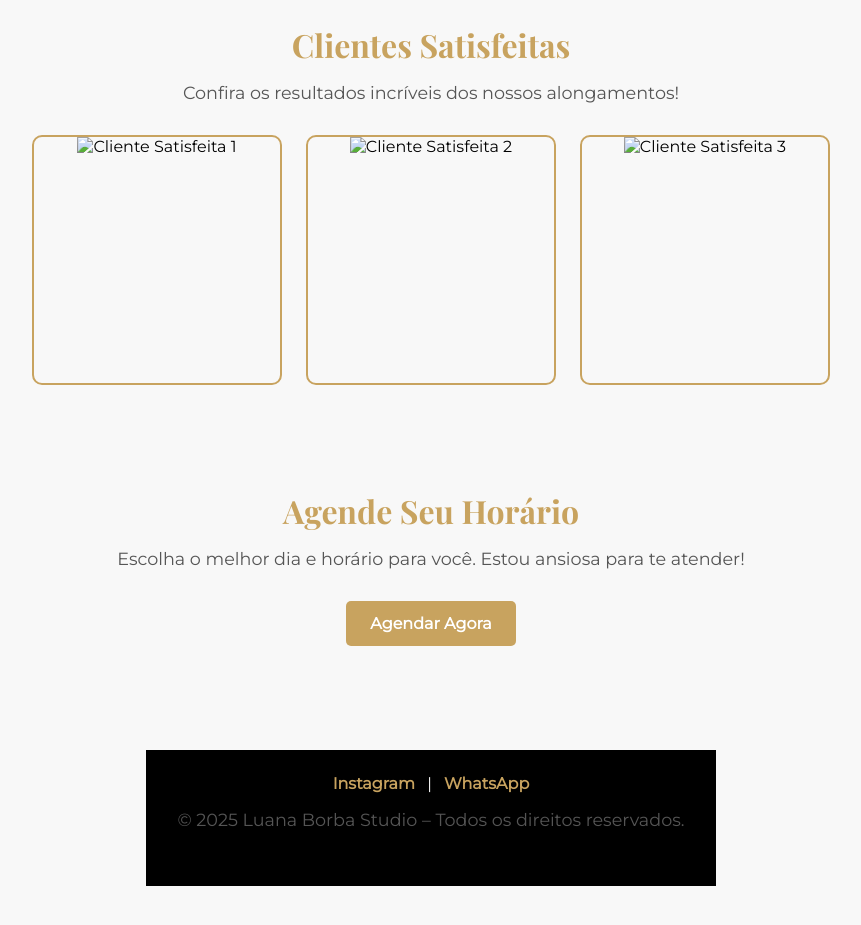
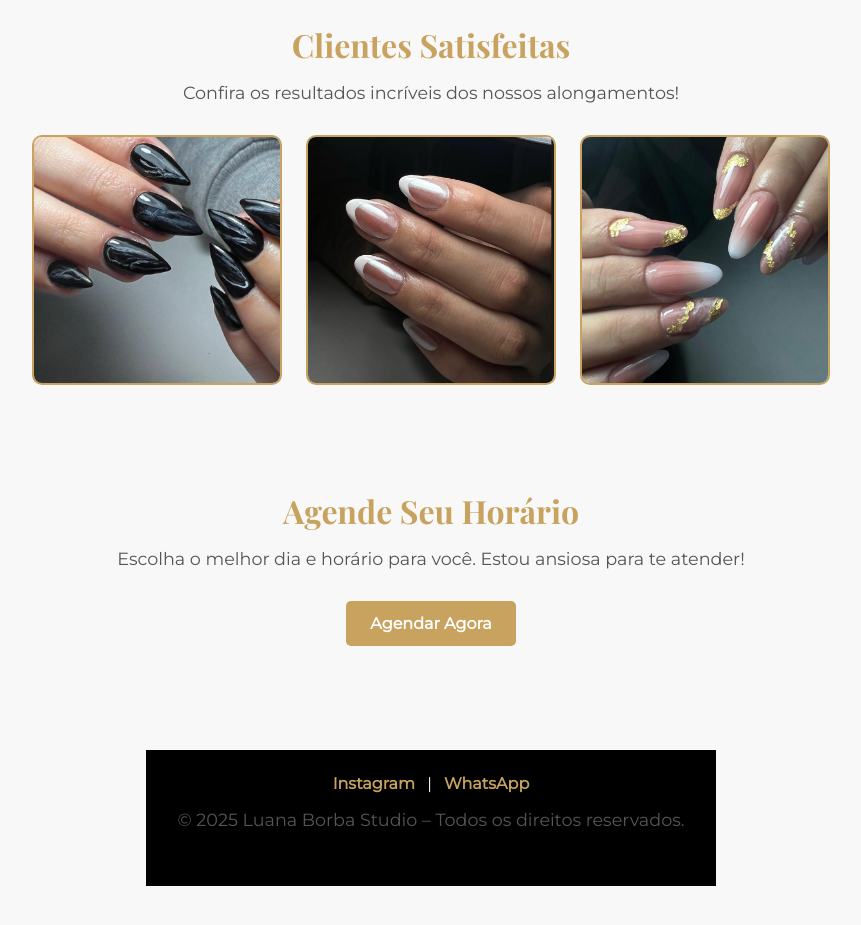
Before and after one commit to lu04091011/luana-borba-studio-, a plain HTML site: page index.html in a window 1280 px wide. Shown: the part 2000-2925 px from the top of the page, without its empty margins (209-1070 px from the left). Drawn offline with nearby package versions, Linux system fonts and the light colour scheme.

Commit message:
Update index.html

```diff
--- a/index.html
+++ b/index.html
@@ -384,13 +384,13 @@
   <p>Confira os resultados incríveis dos nossos alongamentos!</p>
   <div class="clientes-container">
     <div class="cliente-item">
-      <img src="![Image](https://github.com/user-attachments/assets/8d177226-1398-4254-a8b2-f3004995991d)" alt="Cliente Satisfeita 1">
+      <img src="images/WhatsApp Image 2025-03-03 at 04.17.49 (1).jpeg" alt="Cliente Satisfeita 1">
     </div>
     <div class="cliente-item">
-      <img src="![Image](https://github.com/user-attachments/assets/18fc68cd-a7c5-4aba-b478-08169e6761d4)" alt="Cliente Satisfeita 2">
+      <img src="images/WhatsApp Image 2025-03-03 at 04.17.49 (2).jpeg" alt="Cliente Satisfeita 2">
     </div>
     <div class="cliente-item">
-      <img src="![Image](https://github.com/user-attachments/assets/b9a23caa-96c0-4b3f-b065-daaab67e56aa)" alt="Cliente Satisfeita 3">
+      <img src="images/WhatsApp Image 2025-03-03 at 04.17.49.jpeg" alt="Cliente Satisfeita 3">
     </div>
    <!-- ESTILOS CSS PARA A SEÇÃO CLIENTES -->
 <style>
```
